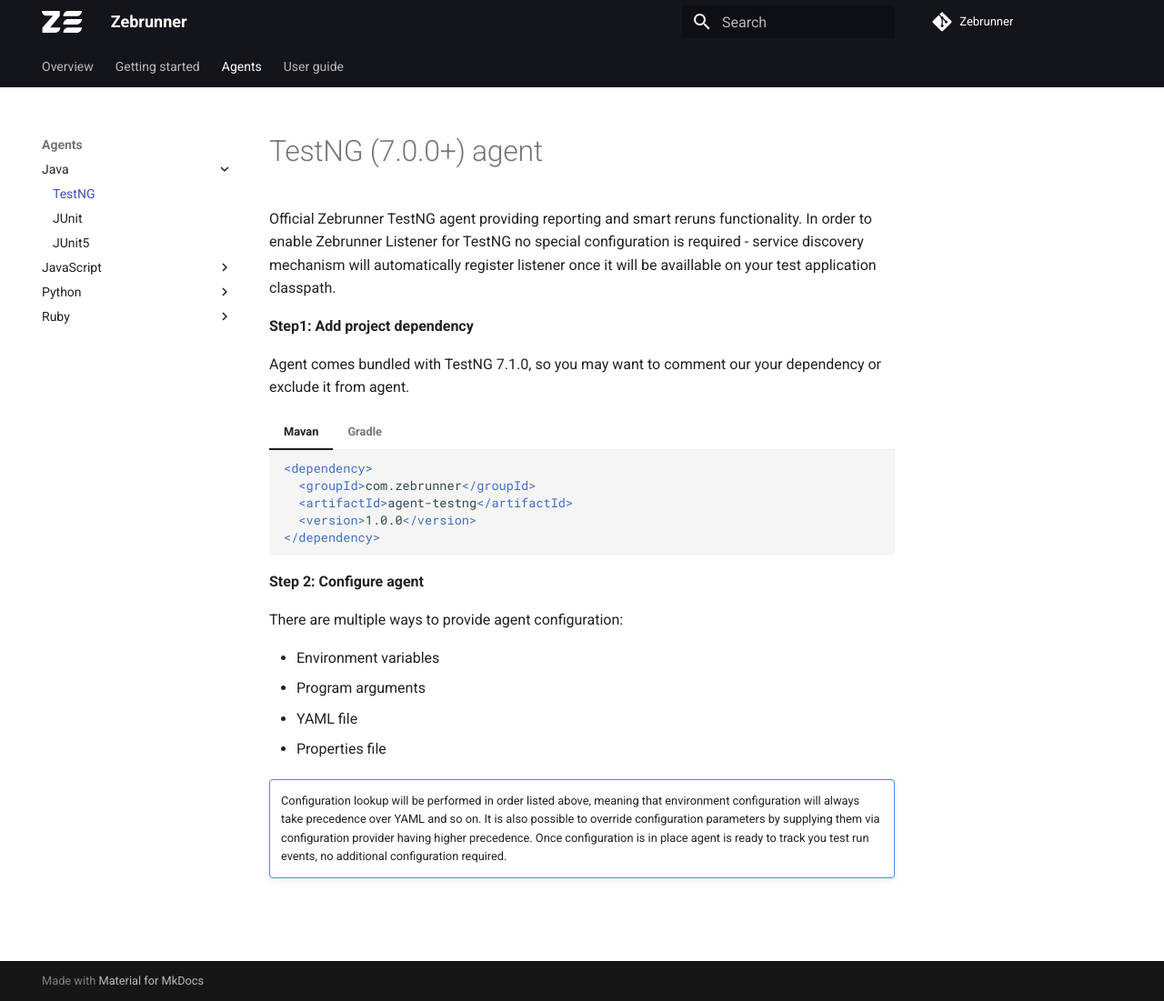
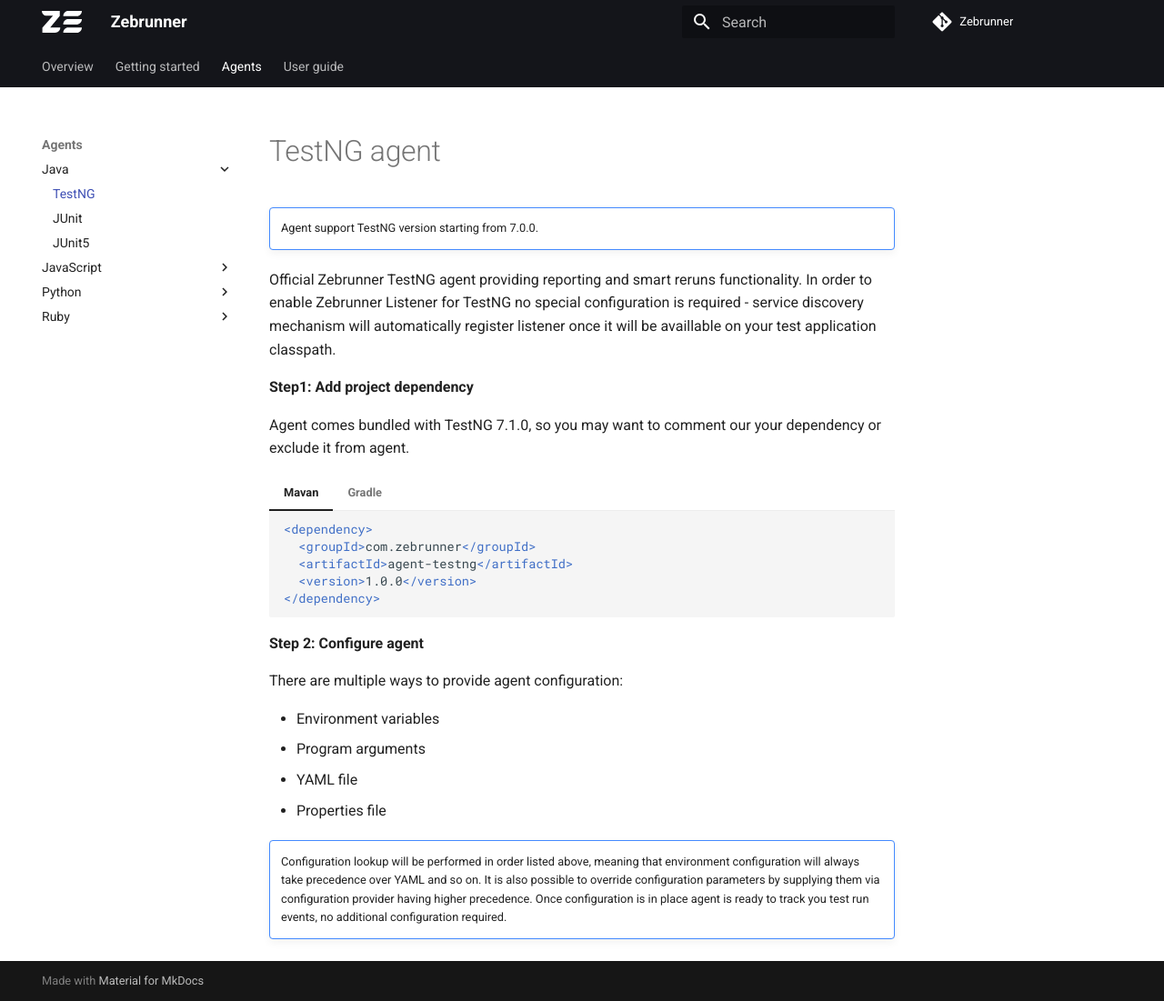
Before and after one commit to zebrunner/documentation-insiders, an MkDocs documentation site: the page built from docs/agents/java/testng.md, in a window 1280 px wide and 1101 px high. Shown: the whole window at 91% size. Built offline with MkDocs 1.6.1 and Material for MkDocs 9.7.7, drawn with Linux system fonts in a browser that asks for light colours; comment, search, counter and statistics services are not loaded.

Commit message:
Update testng.md

```diff
--- a/docs/agents/java/testng.md
+++ b/docs/agents/java/testng.md
@@ -1,4 +1,7 @@
-# TestNG (7.0.0+) agent
+# TestNG agent
+
+!!! note ""
+    Agent support TestNG version starting from 7.0.0.
 
 Official Zebrunner TestNG agent providing reporting and smart reruns functionality. In order to enable Zebrunner Listener for TestNG no special configuration is required - service discovery mechanism will automatically register listener once it will be availlable on your test application classpath.
 
```
